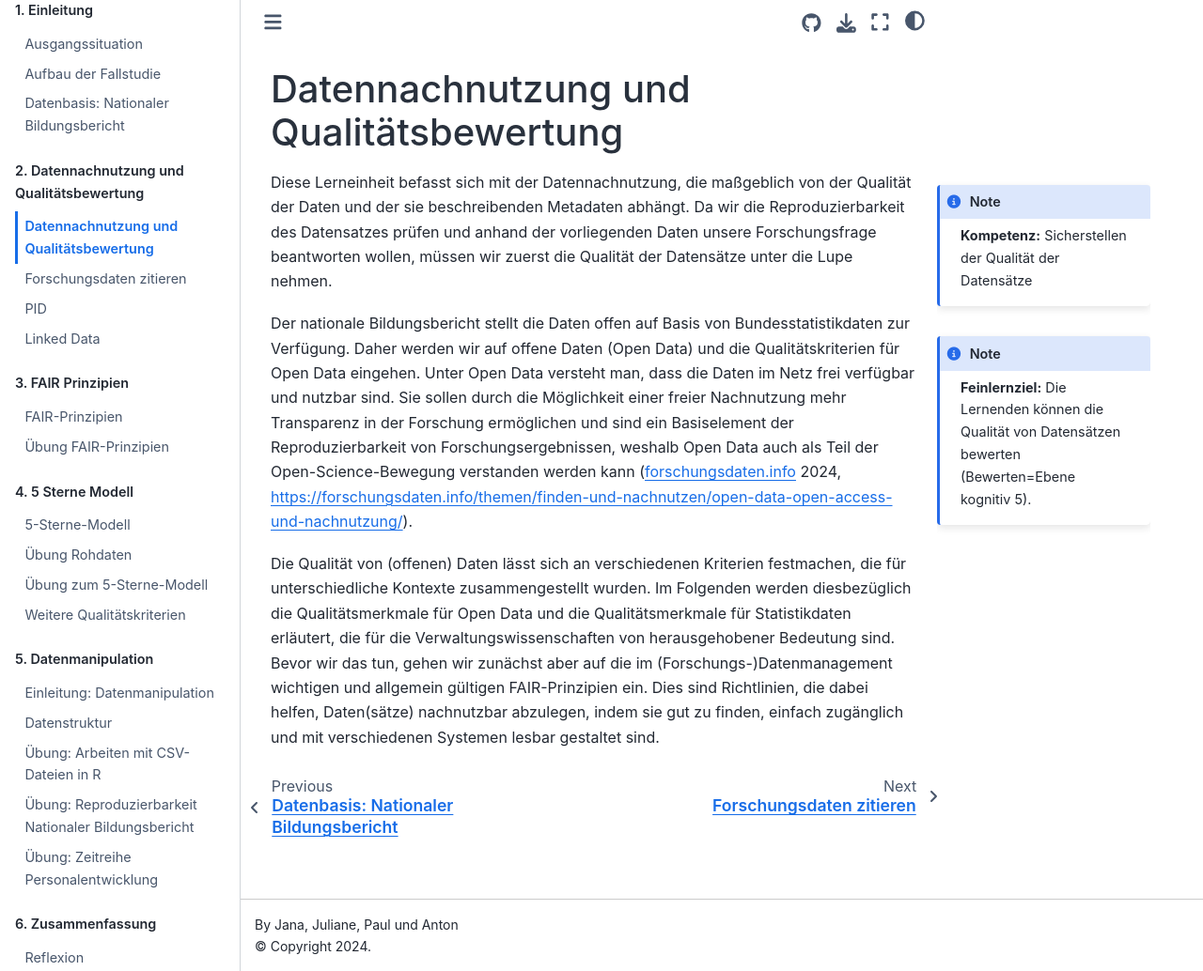
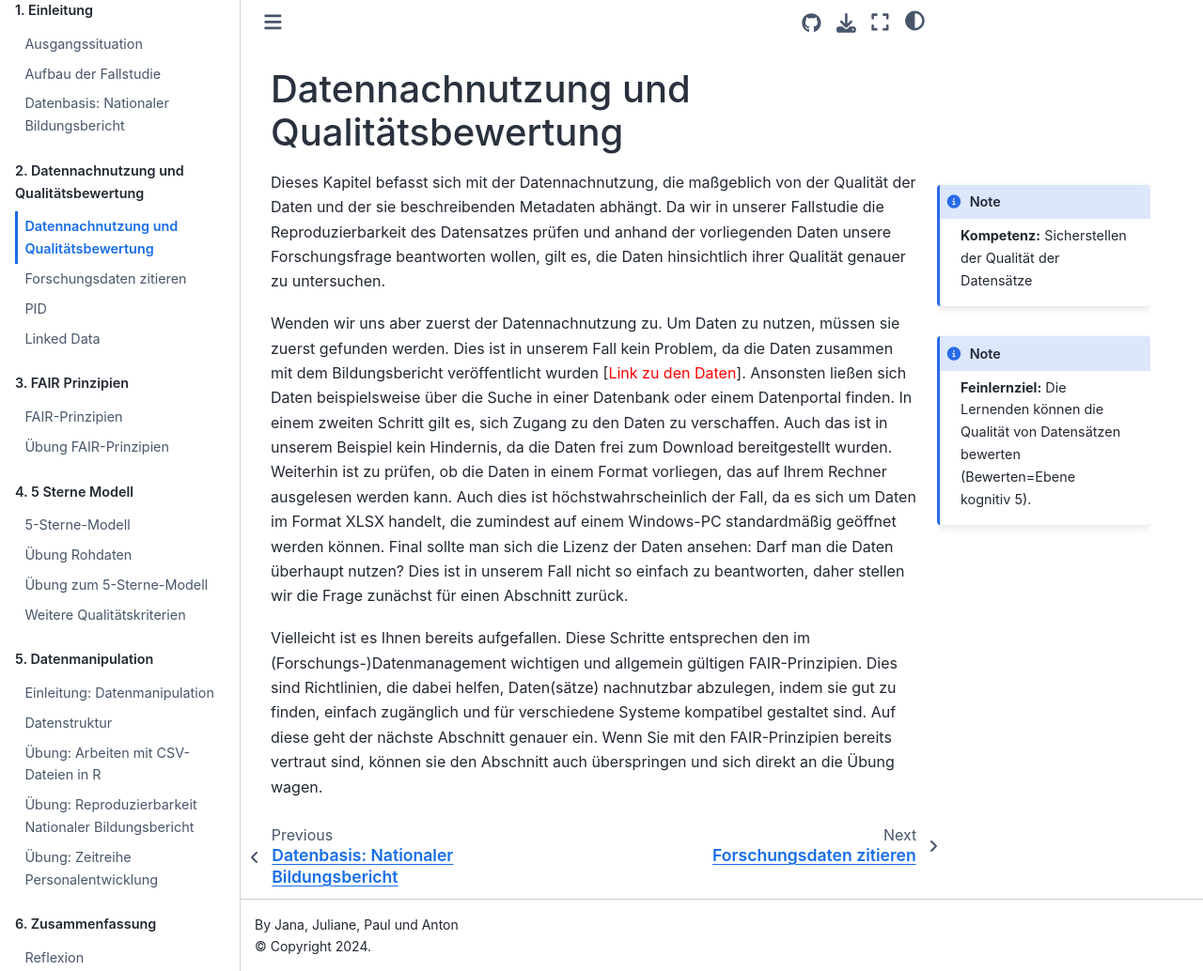
Before and after one commit to quadriga-dk/Tabelle-Fallstudie-1, a Jupyter Book: the page built from Markdown/Einleitung_Datennachnutzung.md, in a window 1280 px wide and 1034 px high. Shown: the whole window at 94% size. Built offline with Jupyter Book 1.0.4 settings and Sphinx 7.4.7 and the Sphinx Book theme 1.1.4, drawn with Linux system fonts in a browser that asks for light colours.

Commit message:
Update Einleitung_Datennachnutzung.md

`````diff
--- a/Markdown/Einleitung_Datennachnutzung.md
+++ b/Markdown/Einleitung_Datennachnutzung.md
@@ -12,9 +12,12 @@
 ```
 ````
 
-Diese Lerneinheit befasst sich mit der Datennachnutzung, die maßgeblich von der Qualität der Daten und der sie beschreibenden Metadaten abhängt. Da wir die Reproduzierbarkeit des Datensatzes prüfen und anhand der vorliegenden Daten unsere Forschungsfrage beantworten wollen, müssen wir zuerst die Qualität der Datensätze unter die Lupe nehmen.
+Dieses Kapitel befasst sich mit der Datennachnutzung, die maßgeblich von der Qualität der Daten und der sie beschreibenden Metadaten abhängt. Da wir in unserer Fallstudie die Reproduzierbarkeit des Datensatzes prüfen und anhand der vorliegenden Daten unsere Forschungsfrage beantworten wollen, gilt es, die Daten hinsichtlich ihrer Qualität genauer zu untersuchen.
 
-Der nationale Bildungsbericht stellt die Daten offen auf Basis von Bundesstatistikdaten zur Verfügung. Daher werden wir auf offene Daten (Open Data) und die Qualitätskriterien für Open Data eingehen. Unter Open Data versteht man, dass die Daten im Netz frei verfügbar und nutzbar sind. Sie sollen durch die Möglichkeit einer freier Nachnutzung mehr Transparenz in der Forschung ermöglichen und sind ein Basiselement der Reproduzierbarkeit von Forschungsergebnissen, weshalb Open Data auch als Teil der Open-Science-Bewegung verstanden werden kann (forschungsdaten.info 2024, https://forschungsdaten.info/themen/finden-und-nachnutzen/open-data-open-access-und-nachnutzung/).
+Wenden wir uns aber zuerst der Datennachnutzung zu.
+Um Daten zu nutzen, müssen sie zuerst gefunden werden. Dies ist in unserem Fall kein Problem, da die Daten zusammen mit dem Bildungsbericht veröffentlicht wurden [<span style="color:red">Link zu den Daten</span>]. Ansonsten ließen sich Daten beispielsweise über die Suche in einer Datenbank oder einem Datenportal finden.
+In einem zweiten Schritt gilt es, sich Zugang zu den Daten zu verschaffen. Auch das ist in unserem Beispiel kein Hindernis, da die Daten frei zum Download bereitgestellt wurden.
+Weiterhin ist zu prüfen, ob die Daten in einem Format vorliegen, das auf Ihrem Rechner ausgelesen werden kann. Auch dies ist höchstwahrscheinlich der Fall, da es sich um Daten im Format XLSX handelt, die zumindest auf einem Windows-PC standardmäßig geöffnet werden können.
+Final sollte man sich die Lizenz der Daten ansehen: Darf man die Daten überhaupt nutzen? Dies ist in unserem Fall nicht so einfach zu beantworten, daher stellen wir die Frage zunächst für einen Abschnitt zurück.
 
-Die Qualität von (offenen) Daten lässt sich an verschiedenen Kriterien festmachen, die für unterschiedliche Kontexte zusammengestellt wurden. Im Folgenden werden diesbezüglich die Qualitätsmerkmale für Open Data und die Qualitätsmerkmale für Statistikdaten erläutert, die für die Verwaltungswissenschaften von herausgehobener Bedeutung sind.
-Bevor wir das tun, gehen wir zunächst aber auf die im (Forschungs-)Datenmanagement wichtigen und allgemein gültigen FAIR-Prinzipien ein. Dies sind Richtlinien, die dabei helfen, Daten(sätze) nachnutzbar abzulegen, indem sie gut zu finden, einfach zugänglich und mit verschiedenen Systemen lesbar gestaltet sind.
+Vielleicht ist es Ihnen bereits aufgefallen. Diese Schritte entsprechen den im (Forschungs-)Datenmanagement wichtigen und allgemein gültigen FAIR-Prinzipien. Dies sind Richtlinien, die dabei helfen, Daten(sätze) nachnutzbar abzulegen, indem sie gut zu finden, einfach zugänglich und für verschiedene Systeme kompatibel gestaltet sind. Auf diese geht der nächste Abschnitt genauer ein. Wenn Sie mit den FAIR-Prinzipien bereits vertraut sind, können sie den Abschnitt auch überspringen und sich direkt an die Übung wagen.
`````
